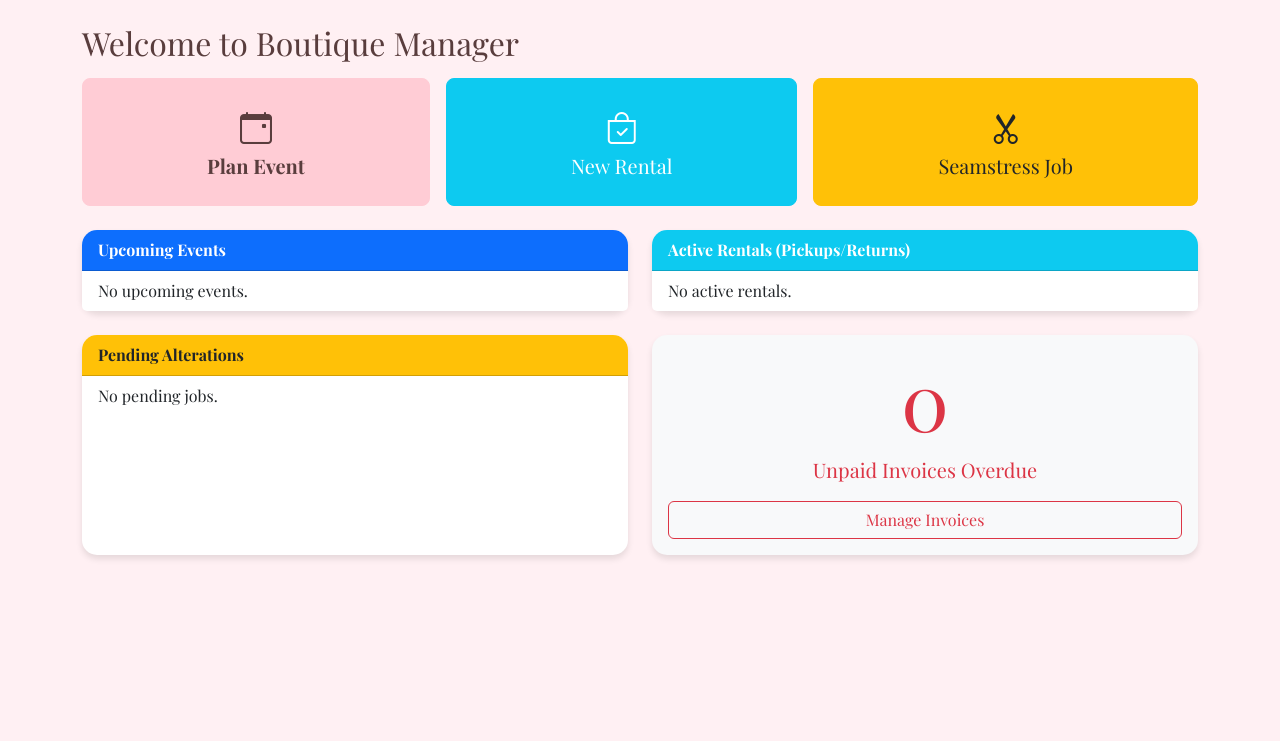
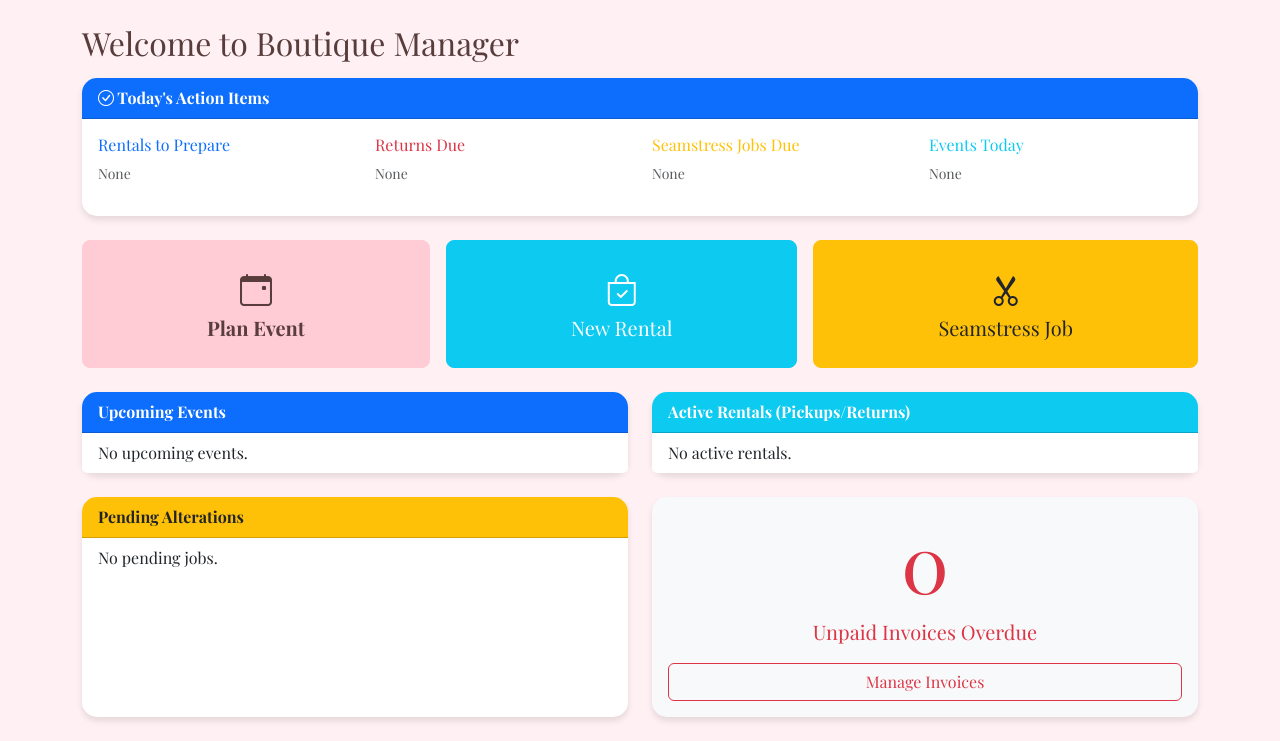
Before and after one commit to adrianmac/-boutique-management, a Django app: page / in a window 1280 px wide. Shown: the part 59-800 px from the top of the page. Run offline with Django 5.2, Linux system fonts and the light colour scheme; a user stored in the database is signed in; data that the repository does not hold is empty.

Commit message:
Add Action Items to Dashboard
Co-authored-by: adrianmac <11775970+adrianmac@users.noreply.github.com>

```diff
--- a/core/views_dashboard.py
+++ b/core/views_dashboard.py
@@ -10,7 +10,16 @@ import json
 def dashboard(request):
     today = date.today()
 
+    # Action Items
+    actions = {
+        'rentals_start': Rental.objects.filter(rental_date=today, status='RESERVED'),
+        'rentals_return': Rental.objects.filter(return_date=today, status='PICKED_UP'),
+        'jobs_due': SeamstressJob.objects.filter(due_date=today).exclude(status='COMPLETED'),
+        'events_today': Event.objects.filter(date=today),
+    }
+
     context = {
+        'actions': actions,
         'recent_events': Event.objects.filter(date__gte=today).order_by('date')[:5],
         'active_rentals': Rental.objects.filter(status__in=['RESERVED', 'PICKED_UP']).order_by('rental_date')[:5],
         'pending_jobs': SeamstressJob.objects.filter(status__in=['PENDING', 'IN_PROGRESS']).order_by('due_date')[:5],
@@ -107,7 +116,6 @@ def reports_view(request):
         total=Sum('total_amount')
     ).order_by('-total')
 
-    # Map display names
     event_type_display = dict(Event.EVENT_TYPE_CHOICES)
 
     event_type_labels = [event_type_display.get(x['event__event_type'], x['event__event_type']) for x in event_revenue]
--- a/templates/core/dashboard.html
+++ b/templates/core/dashboard.html
@@ -3,6 +3,56 @@
 <div class="row mb-4">
     <div class="col-md-12">
         <h2 class="mb-3">Welcome to Boutique Manager</h2>
+
+        <!-- Action Items -->
+        <div class="card border-primary mb-4">
+            <div class="card-header bg-primary text-white"><i class="bi bi-check-circle"></i> Today's Action Items</div>
+            <div class="card-body">
+                <div class="row">
+                    <div class="col-md-3">
+                        <h6 class="text-primary">Rentals to Prepare</h6>
+                        <ul class="list-unstyled">
+                            {% for r in actions.rentals_start %}
+                            <li><a href="{% url 'rental_detail' pk=r.pk %}" class="text-decoration-none">#{{ r.id }} - {{ r.customer.name }}</a></li>
+                            {% empty %}
+                            <li class="text-muted small">None</li>
+                            {% endfor %}
+                        </ul>
+                    </div>
+                    <div class="col-md-3">
+                        <h6 class="text-danger">Returns Due</h6>
+                        <ul class="list-unstyled">
+                            {% for r in actions.rentals_return %}
+                            <li><a href="{% url 'rental_detail' pk=r.pk %}" class="text-decoration-none">#{{ r.id }} - {{ r.customer.name }}</a></li>
+                            {% empty %}
+                            <li class="text-muted small">None</li>
+                            {% endfor %}
+                        </ul>
+                    </div>
+                    <div class="col-md-3">
+                        <h6 class="text-warning">Seamstress Jobs Due</h6>
+                        <ul class="list-unstyled">
+                            {% for j in actions.jobs_due %}
+                            <li><a href="{% url 'seamstress_detail' pk=j.pk %}" class="text-decoration-none">{{ j.customer.name }}</a></li>
+                            {% empty %}
+                            <li class="text-muted small">None</li>
+                            {% endfor %}
+                        </ul>
+                    </div>
+                    <div class="col-md-3">
+                        <h6 class="text-info">Events Today</h6>
+                        <ul class="list-unstyled">
+                            {% for e in actions.events_today %}
+                            <li><a href="{% url 'event_detail' pk=e.pk %}" class="text-decoration-none">{{ e.name }}</a></li>
+                            {% empty %}
+                            <li class="text-muted small">None</li>
+                            {% endfor %}
+                        </ul>
+                    </div>
+                </div>
+            </div>
+        </div>
+
         <div class="d-flex gap-3 flex-wrap">
             <a href="{% url 'event_wizard_step1' %}" class="btn btn-lg btn-primary flex-grow-1 py-4"><i class="bi bi-calendar-event fs-2 d-block"></i> Plan Event</a>
             <a href="{% url 'rental_wizard_step1' %}" class="btn btn-lg btn-info flex-grow-1 py-4 text-white"><i class="bi bi-bag-check fs-2 d-block"></i> New Rental</a>
```
